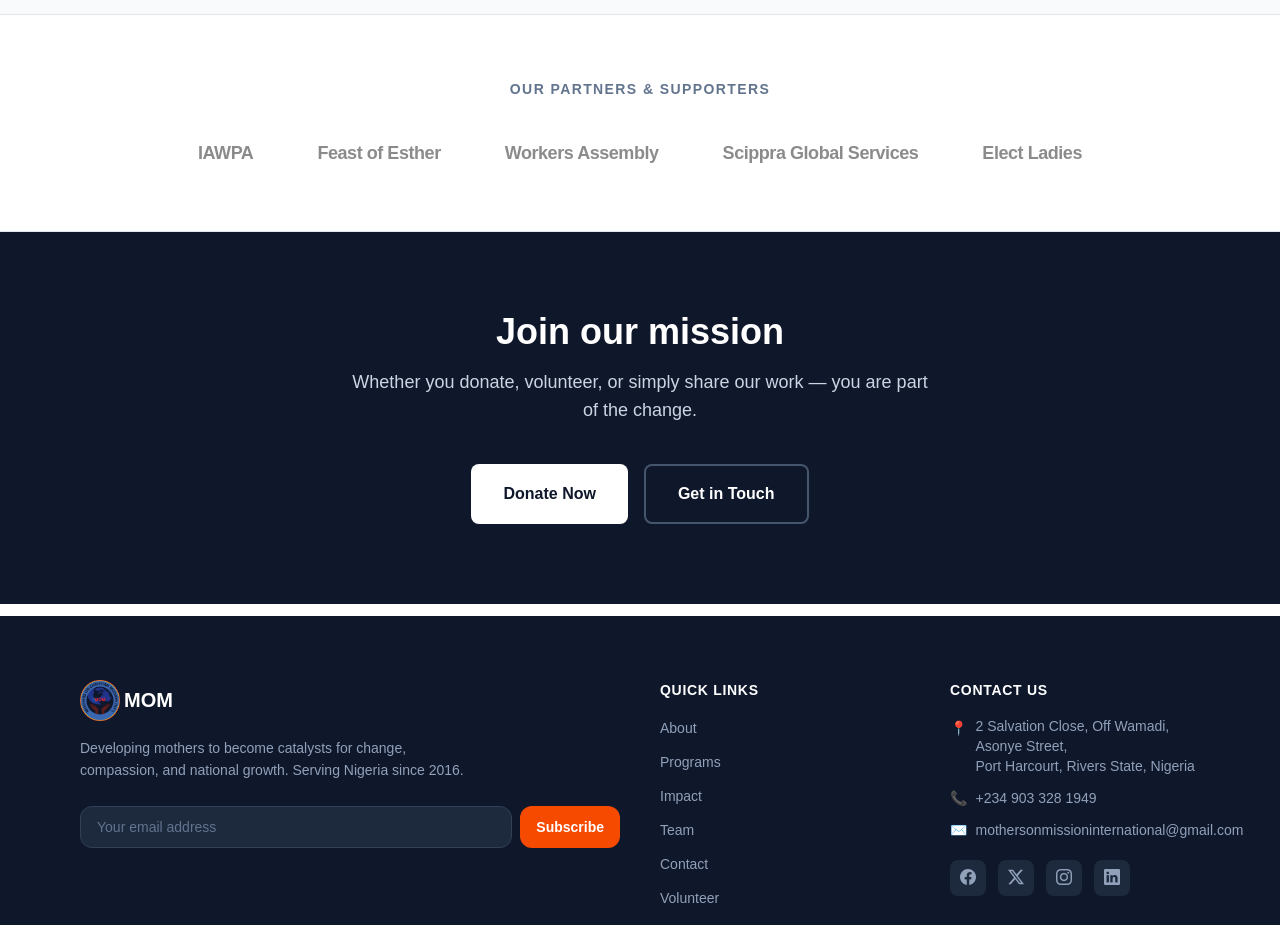
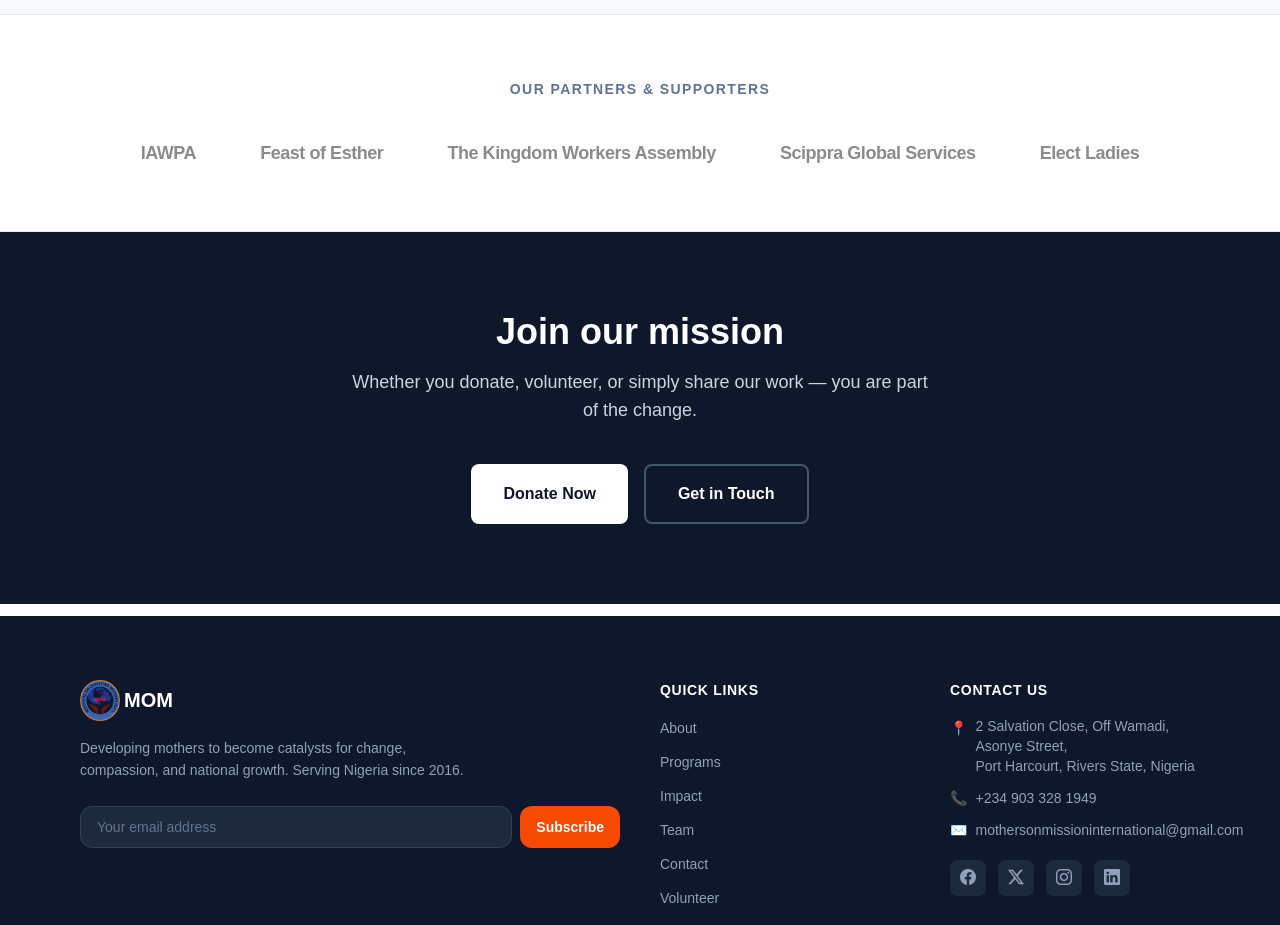
Before and after one commit to WisdomChukwuemeka/mothersonmission, a Next.js app: page /about in a window 1280 px wide. Shown: the part 2580-3505 px from the top of the page. Built offline with nearby package versions, Linux system fonts and the light colour scheme.

Commit message:
updated sponsors

```diff
--- a/app/about/page.jsx
+++ b/app/about/page.jsx
@@ -198,7 +198,7 @@
             </p>
           </header>
           <div className="flex flex-wrap items-center justify-center gap-12 md:gap-16 grayscale opacity-60 hover:grayscale-0 hover:opacity-100 transition-all duration-500">
-            {["IAWPA", "Feast of Esther", "Workers Assembly", "Scippra Global Services", "Elect Ladies"].map((partner) => (
+            {["IAWPA", "Feast of Esther", "The Kingdom Workers Assembly", "Scippra Global Services", "Elect Ladies"].map((partner) => (
               <span
                 key={partner}
                 className="text-slate-700 font-semibold text-lg tracking-tight"
--- a/app/components/home.jsx
+++ b/app/components/home.jsx
@@ -531,7 +531,7 @@
             Trusted partners &amp; supporters
           </p>
           <div className="flex flex-wrap items-center justify-center gap-8 md:gap-14 opacity-50">
-            {["IAWPA", "Feast of Esther", "Workers Assembly", "Scippra Global Services", "Elect Ladies"].map((p) => (
+            {["IAWPA", "Feast of Esther", "The Kingdom Workers Assembly", "Scippra Global Services", "Elect Ladies"].map((p) => (
               <span key={p} className="text-slate-700 font-black text-lg tracking-tight">
                 {p}
               </span>
```
